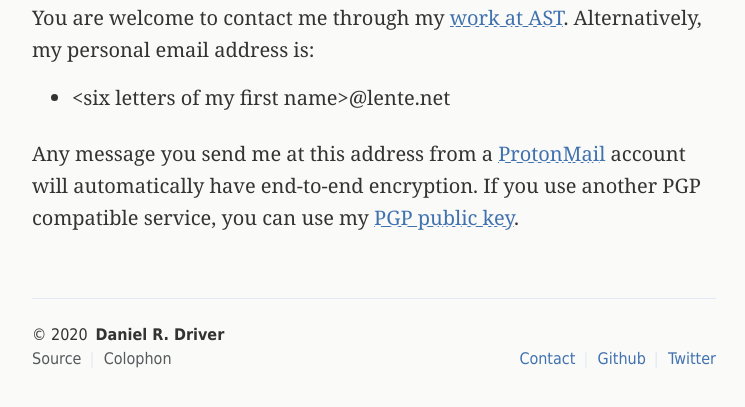
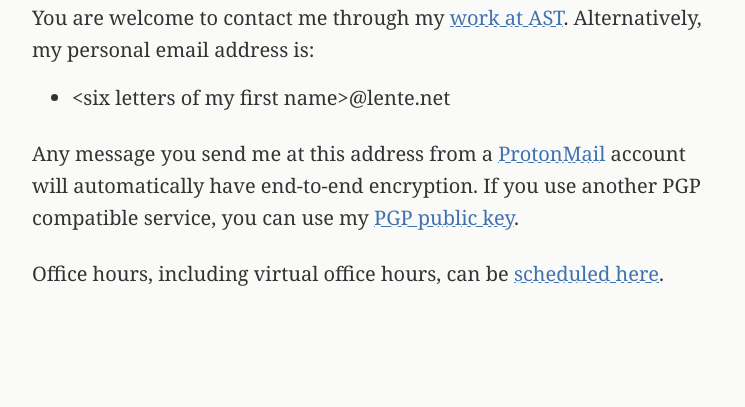
Before and after one commit to danieldriver/danieldriver.github.io, a Jekyll site: the page built from _pages/about.md, in a window 1280 px wide and 900 px high, scrolled down 1596 px. Shown: the top 407 px of the window, without its empty margins (266-1011 px from the left). Built offline with Jekyll 4.4.1, drawn with Linux system fonts in a browser that asks for light colours; a script that is not in the unit is left out.

Commit message:
add office hours link and widget

```diff
--- a/_pages/about.md
+++ b/_pages/about.md
@@ -66,4 +66,11 @@
 account will automatically have end-to-end encryption. If you use
 another PGP compatible service, you can use my [PGP public key](/assets/pgp/publickey-drd.txt).
 
+Office hours, including virtual office hours, can be [scheduled here](https://calendly.com/danieldriver).
+
+<!-- Calendly inline widget begin -->
+<div class="calendly-inline-widget" data-url="https://calendly.com/danieldriver" style="min-width:320px;height:630px;"></div>
+<script type="text/javascript" src="https://assets.calendly.com/assets/external/widget.js"></script>
+<!-- Calendly inline widget end -->
+
 </div>
```
